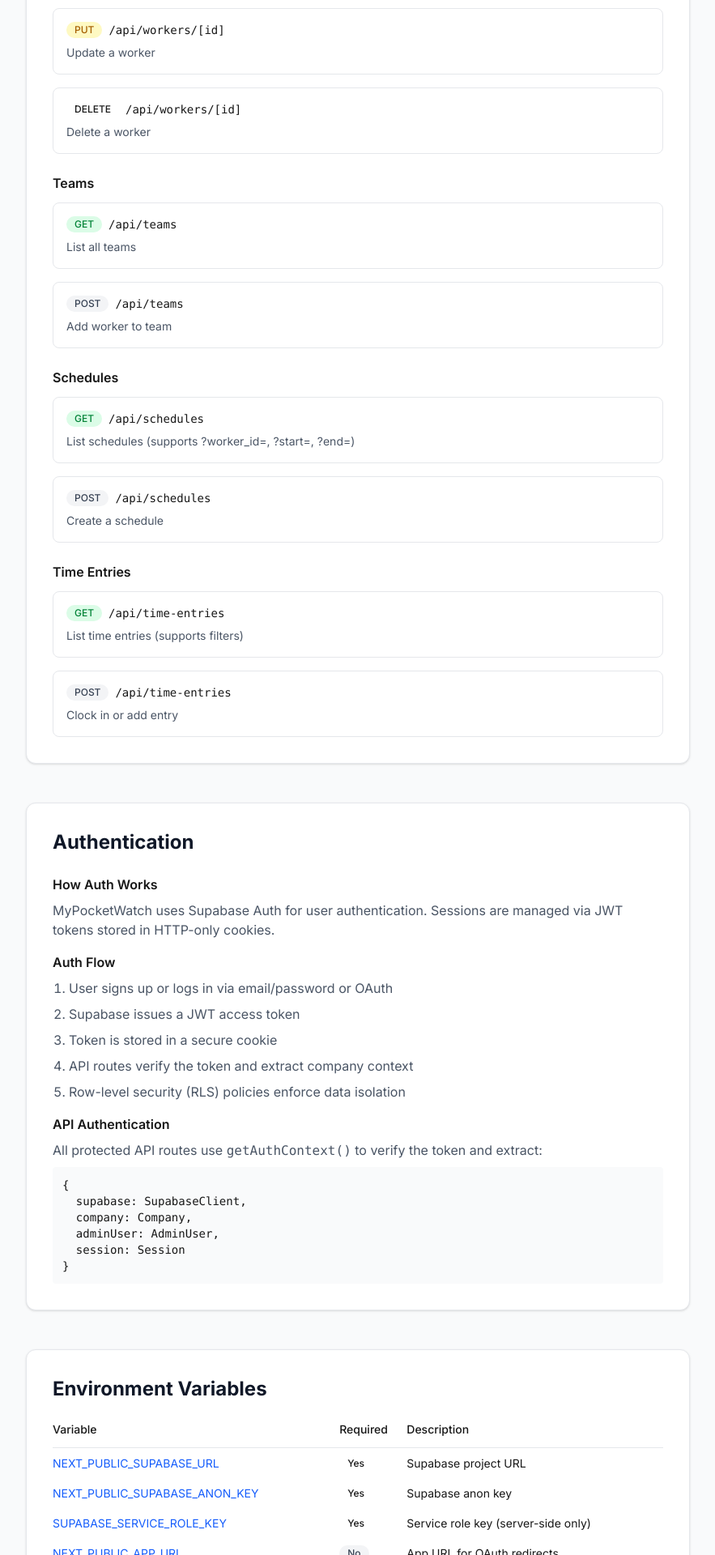
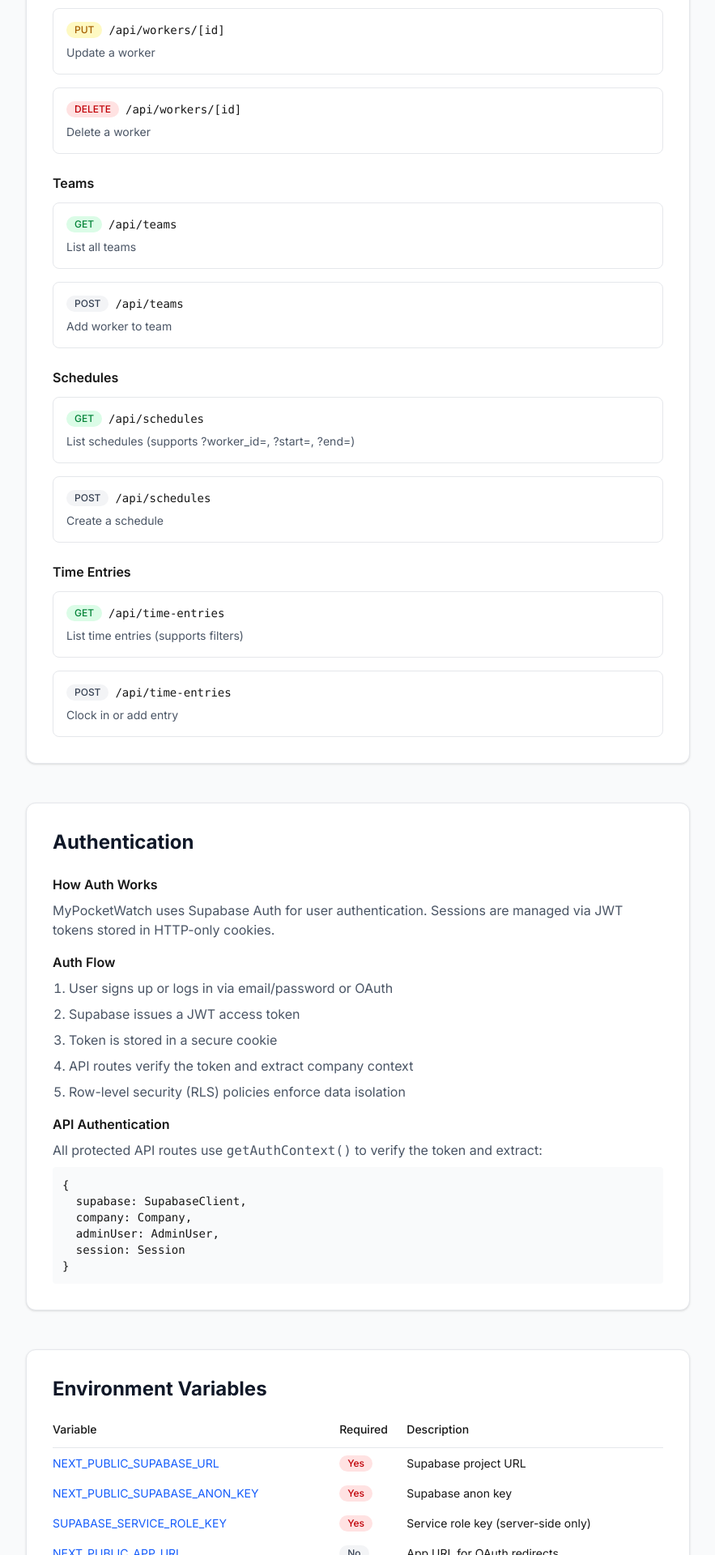
Before and after one commit to cozeflannel/mypocket.watch, a Next.js app: page /docs in a window 1280 px wide. Shown: the part 3180-5100 px from the top of the page at 81% size, without its empty margins (340-1223 px from the left). Built offline with nearby package versions, Linux system fonts and the light colour scheme.

Commit message:
Fix: replace Badge destructive variants with danger

```diff
--- a/src/app/(marketing)/docs/page.tsx
+++ b/src/app/(marketing)/docs/page.tsx
@@ -292,7 +292,7 @@ admin_users (1) ────── (N) audit_logs`}
 
                     <div className="rounded-lg border border-gray-200 p-4">
                       <div className="flex items-center gap-2">
-                        <Badge variant="destructive">DELETE</Badge>
+                        <Badge variant="danger">DELETE</Badge>
                         <code className="text-sm">/api/workers/[id]</code>
                       </div>
                       <p className="mt-2 text-sm text-gray-600">Delete a worker</p>
@@ -423,17 +423,17 @@ admin_users (1) ────── (N) audit_logs`}
                   <tbody className="space-y-3">
                     <tr>
                       <td className="py-2 font-mono text-blue-600">NEXT_PUBLIC_SUPABASE_URL</td>
-                      <td className="py-2"><Badge variant="destructive">Yes</Badge></td>
+                      <td className="py-2"><Badge variant="danger">Yes</Badge></td>
                       <td className="py-2">Supabase project URL</td>
                     </tr>
                     <tr>
                       <td className="py-2 font-mono text-blue-600">NEXT_PUBLIC_SUPABASE_ANON_KEY</td>
-                      <td className="py-2"><Badge variant="destructive">Yes</Badge></td>
+                      <td className="py-2"><Badge variant="danger">Yes</Badge></td>
                       <td className="py-2">Supabase anon key</td>
                     </tr>
                     <tr>
                       <td className="py-2 font-mono text-blue-600">SUPABASE_SERVICE_ROLE_KEY</td>
-                      <td className="py-2"><Badge variant="destructive">Yes</Badge></td>
+                      <td className="py-2"><Badge variant="danger">Yes</Badge></td>
                       <td className="py-2">Service role key (server-side only)</td>
                     </tr>
                     <tr>
```
